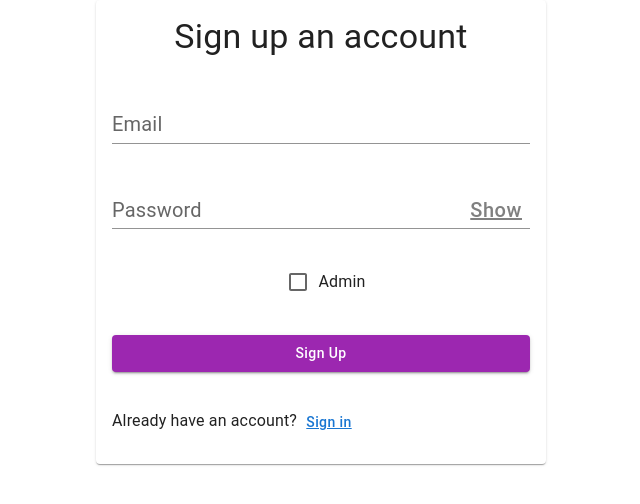
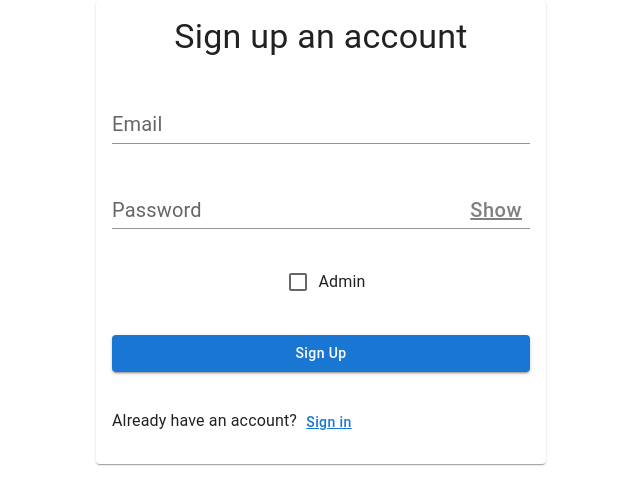
Before and after one commit to Kaiyuan1016/chuwa-fullstack-training-project, a React (Create React App) app in the folder client/: page /signup in a window 1280 px wide. Shown: the top 504 px of the page, without its empty margins (319-959 px from the left). Built offline with nearby package versions, Linux system fonts and the light colour scheme.

Commit message:
Update SignupForm.jsx

```diff
--- a/client/src/components/SignupForm.jsx
+++ b/client/src/components/SignupForm.jsx
@@ -92,7 +92,7 @@ import {
             />
             <Button
               variant="contained"
-              color="secondary"
+              color="primary"
               sx={{ width: "100%", textTransform: "none" }}
               onClick={handleSignup}
               disabled={loading}
```
